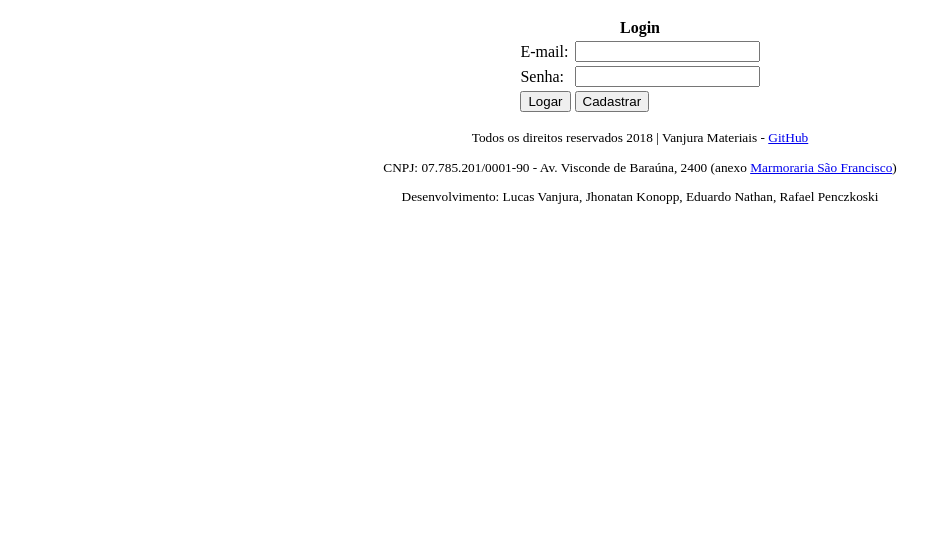
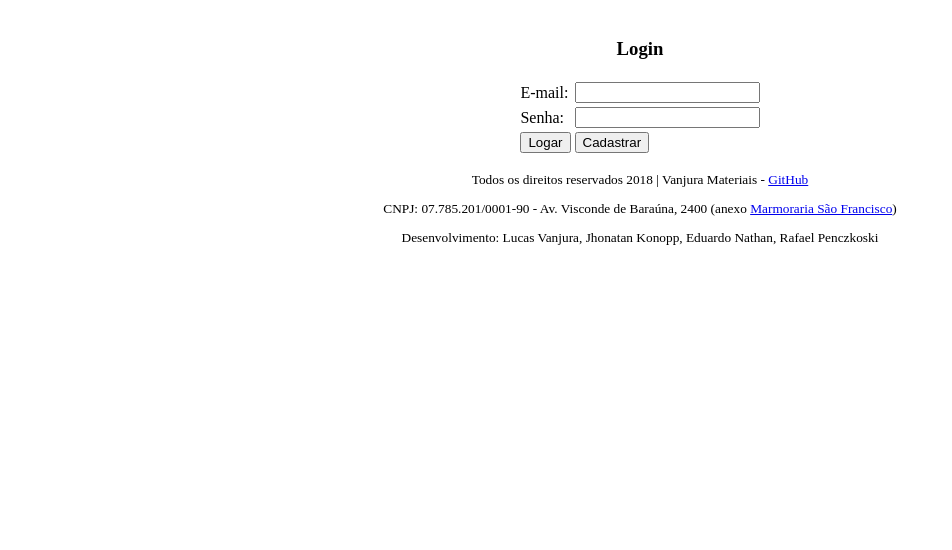
Before and after one commit to vanjura/Site_HTML, a plain HTML site: page login.html in a window 1280 px wide. Shown: the part 250-800 px from the top of the page, without its empty margins (0-952 px from the left). Drawn offline with Linux system fonts and the light colour scheme.

Commit message:
Tag H3
Co-Authored-By: Jhonatan <jhonnk08@users.noreply.github.com>

```diff
--- a/login.html
+++ b/login.html
@@ -33,7 +33,7 @@
 			<br/>
 		<table>
 			<tr>
-				<th class="titulo" colspan="2">Login</th>
+				<th class="titulo" colspan="2"><h3>Login</h3></th>
 			</tr>
 			<tr>
 				<td class="item">E-mail:</td>
```
